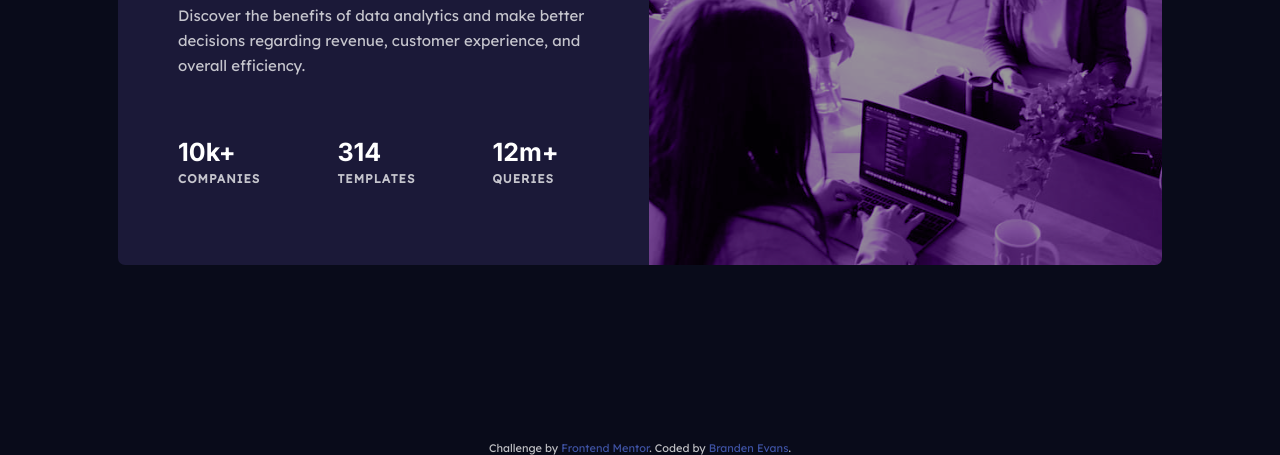
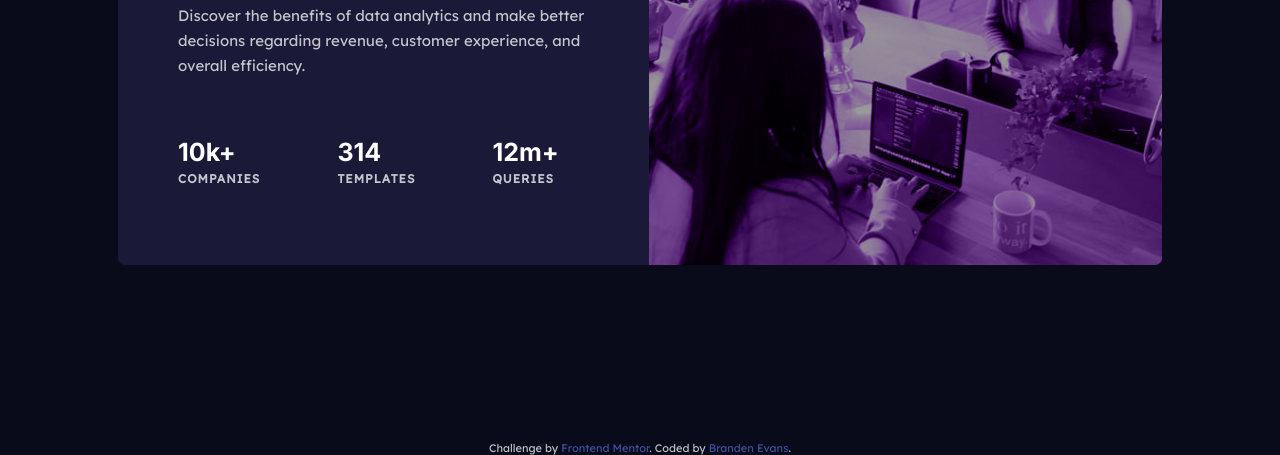
Before and after one commit to BrandenEvansWD/Front_end_mentor, a website: page 2-stats-preview-card-component/index.html in a window 1280 px wide. Shown: the part 345-800 px from the top of the page. Drawn offline with Linux system fonts and the light colour scheme.

Commit message:
Attempt image fix

```diff
--- a/2-stats-preview-card-component/components/_card.scss
+++ b/2-stats-preview-card-component/components/_card.scss
@@ -21,7 +21,7 @@ body {
 }
 
 .hero-img {
-  background-image: url(../images/image-header-mobile.jpg);
+  background-image: url(/2-stats-preview-card-component/images/image-header-mobile.jpg);
   background-color: $color-primary;
   background-blend-mode: luminosity;
   background-size: cover;
@@ -32,6 +32,7 @@ body {
   height: 24rem;
 
   @media only screen and (min-width: 1200px) {
+    background-image: url(/2-stats-preview-card-component/images/image-header-desktop.jpg);
     width: 55%;
     height: 42rem;
     background-position: center;
```
Also changed, not shown: 2-stats-preview-card-component/style.css, 1 other file.
